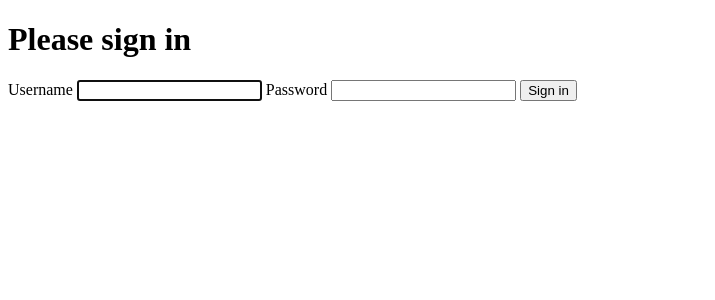
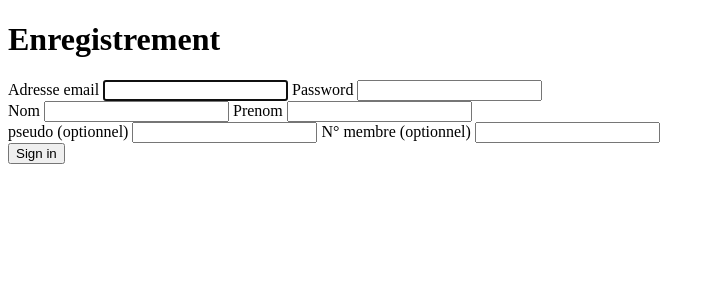
Before and after one commit to Hollux/nuxtllux3, a Symfony app: template ludosf2/templates/security/register.html.twig in a window 1280 px wide. Shown: the top 300 px of the page, without its empty margins (0-715 px from the left). Run offline with Twig, Linux system fonts and the light colour scheme; the template is opened without the code that fills it, so the values that code supplies are empty; some libraries are stand-ins or nearby versions.

Commit message:
sav avant fos

```diff
--- a/ludosf2/templates/security/register.html.twig
+++ b/ludosf2/templates/security/register.html.twig
@@ -1,6 +1,6 @@
 {% extends 'base.html.twig' %}
 
-{% block title %}Log in!{% endblock %}
+{% block title %}Register !{% endblock %}
 
 {% block body %}
 <form method="post">
@@ -8,32 +8,32 @@
         <div class="alert alert-danger">{{ error.messageKey|trans(error.messageData, 'security') }}</div>
     {% endif %}
 
-    {% if app.user %}
-        <div class="mb-3">
-            You are logged in as {{ app.user.username }}, <a href="{{ path('app_logout') }}">Logout</a>
-        </div>
-    {% endif %}
-
-    <h1 class="h3 mb-3 font-weight-normal">Please sign in</h1>
-    <label for="inputUsername">Username</label>
-    <input type="text" value="{{ last_username }}" name="username" id="inputUsername" class="form-control" required autofocus>
+    <h1 class="h3 mb-3 font-weight-normal">Enregistrement</h1>
+    <label for="inputLogin">Adresse email</label>
+    <input type="email" name="login" id="inputLogin" class="form-control" required autofocus>
     <label for="inputPassword">Password</label>
     <input type="password" name="password" id="inputPassword" class="form-control" required>
+    <div>
+        <label for="inputNom">Nom</label>
+        <input type="text" name="nom" id="inputNom" class="form-control" required>
+        <label for="inputPrenom">Prenom</label>
+        <input type="text" name="prenom" id="inputPrenom" class="form-control" required>
 
-    <input type="hidden" name="_csrf_token"
+    </div>
+
+
+    <label for="inputPseudo">pseudo (optionnel)</label>
+    <input type="text" name="pseudo" id="inputPseudo" class="form-control">
+
+    <label for="inputIdMembre">N° membre (optionnel)</label>
+    <input type="text" name="idMembre" id="inputIdMembre" class="form-control">
+
+<div>
+<input type="hidden" name="_csrf_token"
            value="{{ csrf_token('authenticate') }}"
     >
+</div>
 
-    {#
-        Uncomment this section and add a remember_me option below your firewall to activate remember me functionality.
-        See https://symfony.com/doc/current/security/remember_me.html
-
-        <div class="checkbox mb-3">
-            <label>
-                <input type="checkbox" name="_remember_me"> Remember me
-            </label>
-        </div>
-    #}
 
     <button class="btn btn-lg btn-primary" type="submit">
         Sign in
```
Also changed, not shown: ludosf2/src/Controller/UserController.php (+14 -5 lines), ludosf2/src/Security/LoginFormAuthenticator.php (+4 -4 lines), 2 other files.
